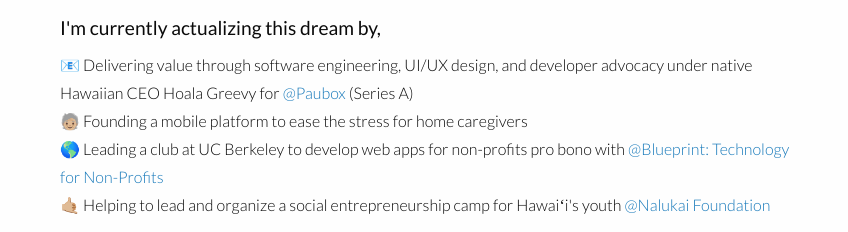
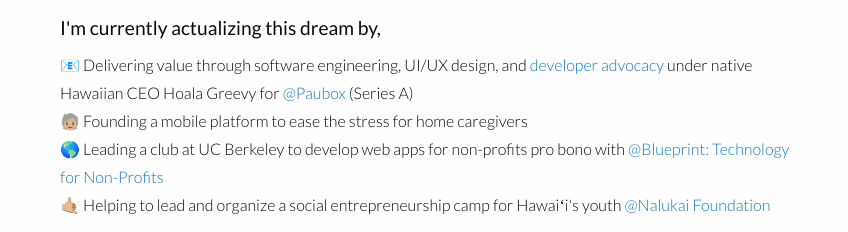
Before and after one commit to nickwong-io/nickwong.io, a plain HTML site: page index.html in a window 1280 px wide. Shown: the part 400-632 px from the top of the page, 0-848 px from the left. Drawn offline with Linux system fonts and the light colour scheme; grey boxes are pictures that could not be loaded.

Commit message:
Update 2021-07-10T21:38:36.530Z

```diff
--- a/index.html
+++ b/index.html
@@ -55,7 +55,7 @@
             <p class="current-positions-title">I'm currently actualizing this dream by,</p>
 
             <ul class="current-positions no-bullet">
-              <li>📧 Delivering value through software engineering, UI/UX design, and developer advocacy under native Hawaiian CEO Hoala Greevy for<a href="https://www.paubox.com"> @Paubox</a> (Series A)</li>
+              <li>📧 Delivering value through software engineering, UI/UX design, and <a href="https://www.paubox.com/blog/hipaa-critical-podcast-episode-26/">developer advocacy</a> under native Hawaiian CEO Hoala Greevy for<a href="https://www.paubox.com"> @Paubox</a> (Series A)</li>
               <li>🧓🏼 Founding a mobile platform to ease the stress for home caregivers</li>
               <li>🌎 Leading a club at UC Berkeley to develop web apps for non-profits pro bono with <a href="https://calblueprint.org/">@Blueprint: Technology for Non-Profits</a></li>
               <li>🤙🏼 Helping to lead and organize a social entrepreneurship camp for Hawaiʻi's youth <a href="http://nalukai.org">@Nalukai Foundation</a></li>
```
